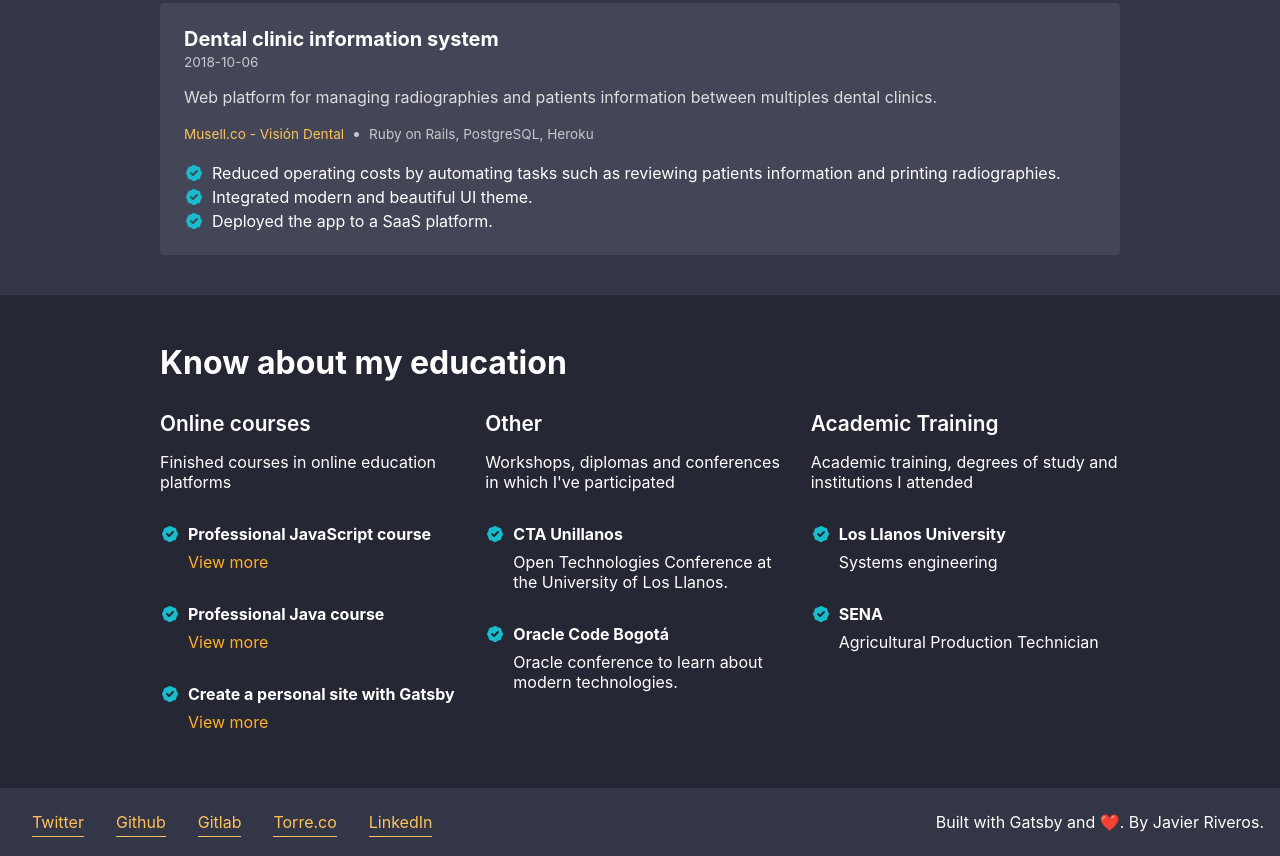
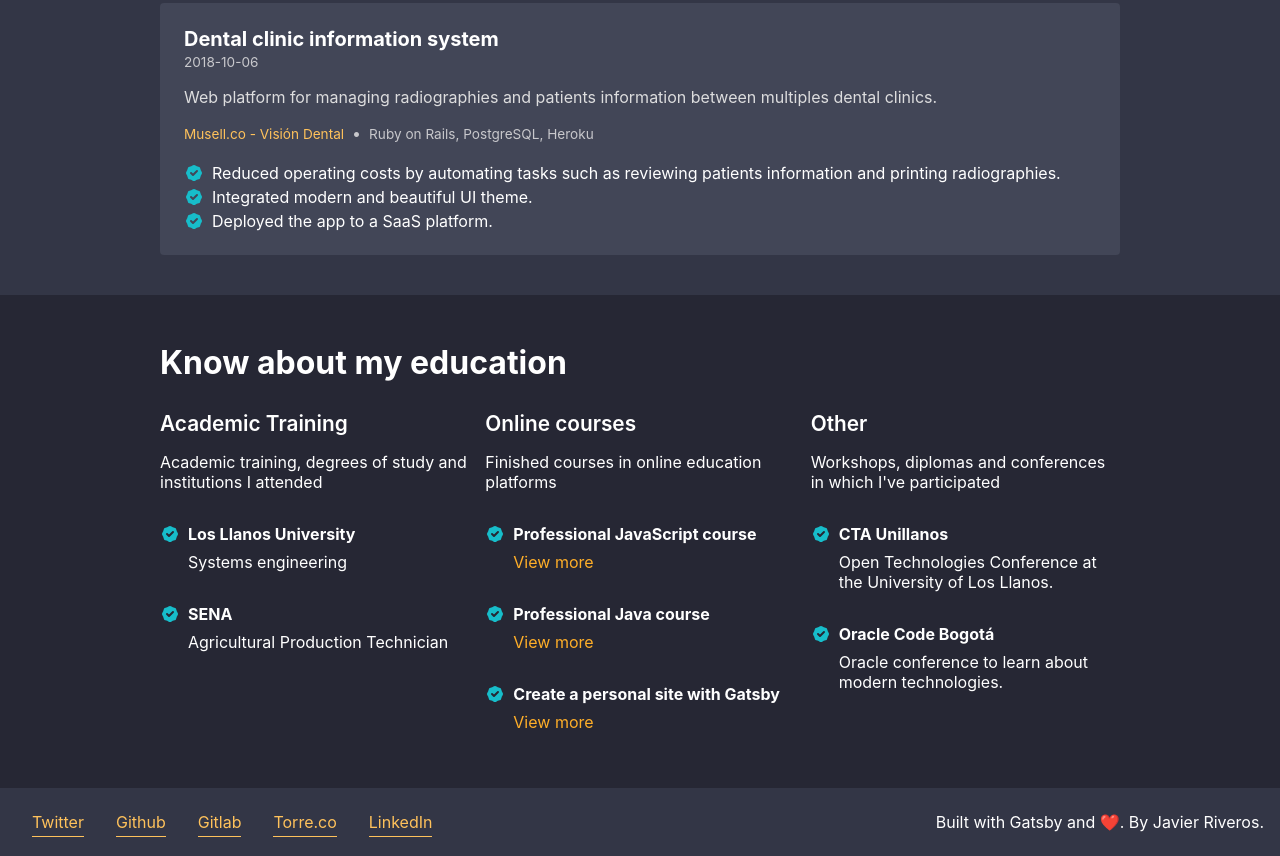
Before and after one commit to javierriveros/javierriveros.github.io, a Gatsby site: page / in a window 1280 px wide. Shown: the part 2241-3097 px from the top of the page. Built offline with nearby package versions, Linux system fonts and the light colour scheme; Gatsby itself is replaced by a stand-in of ours.

Commit message:
refactor: change education order

```diff
--- a/src/components/education.tsx
+++ b/src/components/education.tsx
@@ -31,7 +31,7 @@ type EducationProps = {
 export default function Education() {
   const data = useStaticQuery<EducationProps>(graphql`
     {
-      allEducationJson {
+      allEducationJson(sort: { fields: [slug], order: [ASC] }) {
         edges {
           node {
             slug
--- a/src/data/education/presencial.json
+++ b/src/data/education/academic.json
@@ -1,16 +1,16 @@
 {
-  "slug": "presencial",
+  "slug": "academic",
   "title": "Academic Training",
   "description": "Academic training, degrees of study and institutions I attended",
   "items": [
     {
-      "id": "presencial-01",
+      "id": "academic-01",
       "name": "Los Llanos University",
       "degree": "Systems engineering",
       "score": "3.6"
     },
     {
-      "id": "presencial-02",
+      "id": "academic-02",
       "name": "SENA",
       "degree": "Agricultural Production Technician",
       "score": "4.5"
```
